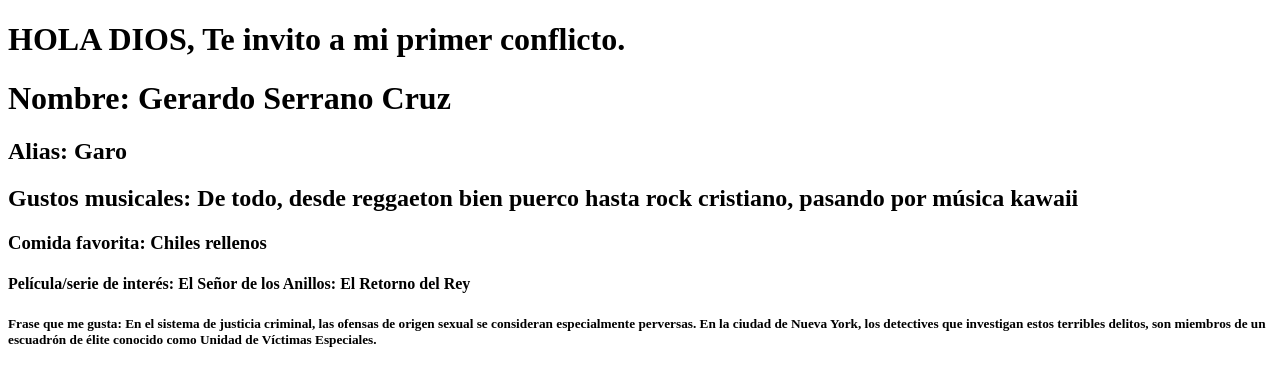
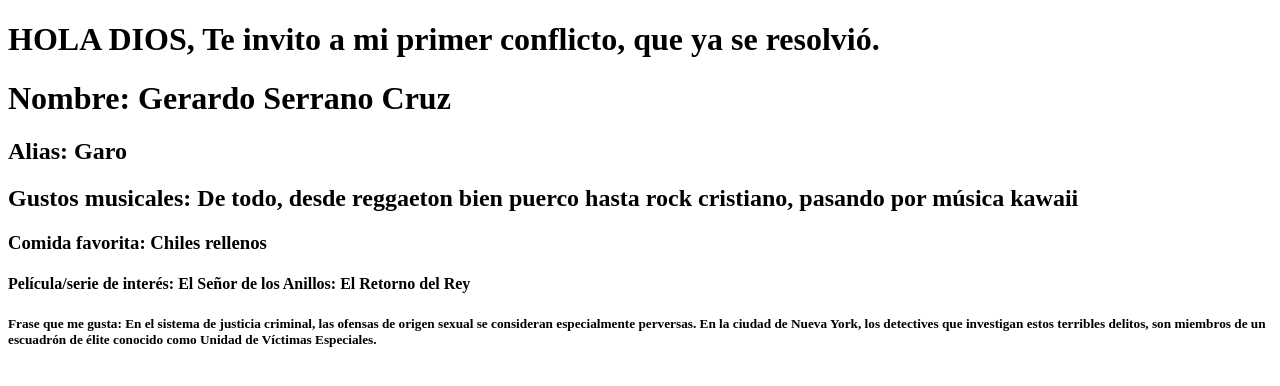
Before and after one commit to GaroSC/CH62_mis_preferencias, a plain HTML site: page index.html in a window 1280 px wide. Drawn offline with Linux system fonts and the light colour scheme.

Commit message:
fix: títulos en el h1

```diff
--- a/index.html
+++ b/index.html
@@ -6,7 +6,7 @@
     <title>Document</title>
 </head>
 <body>
-    <h1>HOLA DIOS, Te invito a mi primer conflicto.</h1>
+    <h1>HOLA DIOS, Te invito a mi primer conflicto, que ya se resolvió.</h1>
     <h1>Nombre: Gerardo Serrano Cruz</h1>
     <h2>Alias: Garo</h2>
     <h2>Gustos musicales: De todo, desde reggaeton bien puerco hasta rock cristiano, pasando por música kawaii</h2>
```
